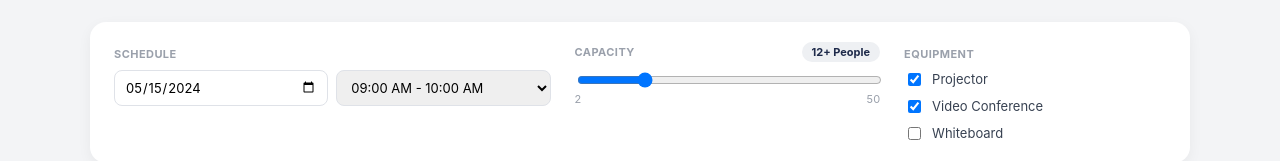
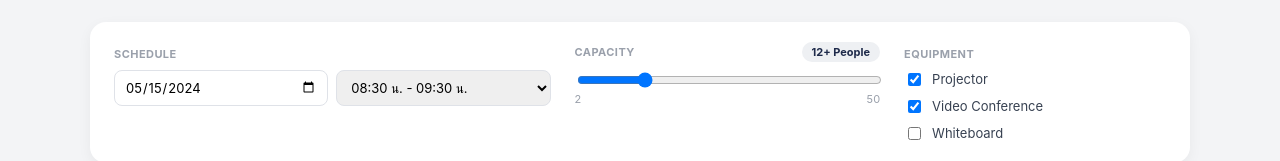
Before and after one commit to nattawutarms/uni-reserve-react, a React (Vite) app: page /rooms in a window 1280 px wide. Shown: the part 212-373 px from the top of the page. Built offline with nearby package versions, Linux system fonts and the light colour scheme; sample sign-in values are in the browser's storage.

Commit message:
Support multi-hour booking and Thai time format

```diff
--- a/src/api/mockApi.js
+++ b/src/api/mockApi.js
@@ -11,7 +11,7 @@
 */
 
 const FAKE_USERS = [
-  { identifier: "student@test.com", password: "123456", role: "user", name: "Somchai Student" },
+  { identifier: "2510717302001", password: "123456", role: "user", name: "Somchai Student" },
   { identifier: "admin@test.com", password: "admin123", role: "admin", name: "Admin User" },
 ];
 
--- a/src/pages/BrowseRoomsPage.jsx
+++ b/src/pages/BrowseRoomsPage.jsx
@@ -1,6 +1,8 @@
 import { useNavigate } from "react-router-dom";
 import { Video, Presentation, PenSquare, Users } from "lucide-react";
 import { rooms } from "../data/rooms.js";
+import { SLOT_TIMES } from "../data/schedule.js";
+import { slotRangeLabel } from "../utils/time.js";
 import AppHeader from "../components/AppHeader.jsx";
 import "./BrowseRoomsPage.css";
 // ไอคอนแทนอุปกรณ์แต่ละชนิด ใช้ key เดียวกับใน rooms.js (equipment array)
@@ -36,11 +38,12 @@ function BrowseRoomsPage() {
           <label className="filter-label">Schedule</label>
           <div className="filter-row">
             <input type="date" defaultValue="2024-05-15" />
-            <select defaultValue="09:00-10:00">
-              <option value="09:00-10:00">09:00 AM - 10:00 AM</option>
-              <option value="10:00-11:00">10:00 AM - 11:00 AM</option>
-              <option value="13:00-14:00">01:00 PM - 02:00 PM</option>
-              <option value="14:00-15:00">02:00 PM - 03:00 PM</option>
+            <select defaultValue={SLOT_TIMES[0]}>
+              {SLOT_TIMES.map((time) => (
+                <option key={time} value={time}>
+                  {slotRangeLabel(time)}
+                </option>
+              ))}
             </select>
           </div>
         </div>
--- a/src/pages/RoomDetailPage.jsx
+++ b/src/pages/RoomDetailPage.jsx
@@ -16,7 +16,7 @@ function RoomDetailPage() {
 
   const today = startOfToday();
   const [selectedDate, setSelectedDate] = useState(today);
-  const [selectedTime, setSelectedTime] = useState(null);
+  const [selectedSlots, setSelectedSlots] = useState([]);
 
   // ----- Calendar Guard: คำนวณว่าเลื่อนวัน ก่อนหน้า/ถัดไป ได้ไหม -----
   const canGoPrev = selectedDate > today;
@@ -25,14 +25,14 @@ function RoomDetailPage() {
   function goPrevDay() {
     if (canGoPrev) {
       setSelectedDate((d) => addDays(d, -1));
-      setSelectedTime(null); // เปลี่ยนวันแล้ว ล้าง slot ที่เลือกไว้
+      setSelectedSlots([]);
     }
   }
 
   function goNextDay() {
     if (canGoNext) {
       setSelectedDate((d) => addDays(d, 1));
-      setSelectedTime(null);
+      setSelectedSlots([]);
     }
   }
 
@@ -47,15 +47,46 @@ function RoomDetailPage() {
   const afternoonSlots = schedule.filter((s) => Number(s.time.split(":")[0]) >= 12);
 
   function handleSlotClick(slot) {
-    // Overlap Guard: ห้ามเลือก slot ที่ booked หรือ past
-    if (slot.status !== "available") return;
-    setSelectedTime((current) => (current === slot.time ? null : slot.time));
+    if (slot.status !== "available") return; // Overlap Guard: ห้ามเลือก slot ที่ booked/past
+
+    const clickedIndex = SLOT_TIMES.indexOf(slot.time);
+
+    setSelectedSlots((current) => {
+      if (current.length === 0) {
+        return [slot.time]; // ยังไม่มีอะไรเลือกไว้ เริ่มเลือกช่องนี้เป็นช่องแรก
+      }
+
+      const firstIndex = SLOT_TIMES.indexOf(current[0]);
+      const lastIndex = SLOT_TIMES.indexOf(current[current.length - 1]);
+
+      // คลิกช่องสุดท้ายที่เลือกไว้ซ้ำ -> ยุบออก (เอาออกจากท้าย)
+      if (clickedIndex === lastIndex) {
+        return current.slice(0, -1);
+      }
+
+      // คลิกช่องถัดจากช่องสุดท้ายพอดี -> ต่อเพิ่มไปข้างหลัง (ขยายเวลาให้นานขึ้น)
+      if (clickedIndex === lastIndex + 1) {
+        return [...current, slot.time];
+      }
+
+      // คลิกช่องก่อนหน้าช่องแรกพอดี -> ต่อเพิ่มไปข้างหน้า
+      if (clickedIndex === firstIndex - 1) {
+        return [slot.time, ...current];
+      }
+
+      // คลิกช่องอื่นที่ไม่ต่อเนื่องกับที่เลือกไว้ -> เริ่มเลือกใหม่จากช่องนี้
+      return [slot.time];
+    });
   }
 
   function handleReviewBooking() {
-    if (!selectedTime) return;
+    if (selectedSlots.length === 0) return;
     navigate(`/rooms/${room.id}/confirm`, {
-      state: { dateKey: toDateKey(selectedDate), time: selectedTime },
+      state: {
+        dateKey: toDateKey(selectedDate),
+        time: selectedSlots[0], // เวลาเริ่มต้น = slot แรกที่เลือก
+        duration: selectedSlots.length, // จำนวนชั่วโมง = จำนวน slot ที่เลือก
+      },
     });
   }
 
@@ -144,25 +175,39 @@ function RoomDetailPage() {
           <p className="slot-group-label">Morning</p>
           <div className="slot-list">
             {morningSlots.map((slot) => (
-              <SlotRow key={slot.time} slot={slot} selectedTime={selectedTime} onClick={handleSlotClick} />
+              <SlotRow
+                key={slot.time}
+                slot={slot}
+                isSelected={selectedSlots.includes(slot.time)}
+                onClick={handleSlotClick}
+              />
             ))}
           </div>
 
           <p className="slot-group-label">Afternoon</p>
           <div className="slot-list">
             {afternoonSlots.map((slot) => (
-              <SlotRow key={slot.time} slot={slot} selectedTime={selectedTime} onClick={handleSlotClick} />
+              <SlotRow
+                key={slot.time}
+                slot={slot}
+                isSelected={selectedSlots.includes(slot.time)}
+                onClick={handleSlotClick}
+              />
             ))}
           </div>
 
           <div className="duration-row">
             <span>Duration</span>
-            <strong>{selectedTime ? "1 hour" : "-"}</strong>
+            <strong>
+              {selectedSlots.length === 0
+                ? "-"
+                : `${selectedSlots.length} hour${selectedSlots.length > 1 ? "s" : ""}`}
+            </strong>
           </div>
 
           <button
             className="review-btn"
-            disabled={!selectedTime}
+            disabled={selectedSlots.length === 0}
             onClick={handleReviewBooking}
           >
             Review Booking →
@@ -174,8 +219,7 @@ function RoomDetailPage() {
 }
 
 // แถวของแต่ละ slot เวลา แยกเป็น component ย่อยให้โค้ดหลักอ่านง่ายขึ้น
-function SlotRow({ slot, selectedTime, onClick }) {
-  const isSelected = selectedTime === slot.time;
+function SlotRow({ slot, isSelected, onClick }) {
   const status = isSelected ? "selected" : slot.status;
 
   return (
--- a/src/utils/time.js
+++ b/src/utils/time.js
@@ -2,19 +2,20 @@
 
 export function formatTime12(time24) {
   const [h, m] = time24.split(":").map(Number);
-  const period = h >= 12 ? "PM" : "AM";
-  const hour12 = h % 12 === 0 ? 12 : h % 12;
-  return `${hour12}:${String(m).padStart(2, "0")} ${period}`;
+  return `${String(h).padStart(2, "0")}:${String(m).padStart(2, "0")} น.`;
+}
+
+export function addHours(time24, hours) {
+  const [h, m] = time24.split(":").map(Number);
+  const newH = (h + hours) % 24;
+  return `${String(newH).padStart(2, "0")}:${String(m).padStart(2, "0")}`;
 }
 
 export function addOneHour(time24) {
-  const [h, m] = time24.split(":").map(Number);
-  const newH = (h + 1) % 24;
-  return `${String(newH).padStart(2, "0")}:${String(m).padStart(2, "0")}`;
+  return addHours(time24, 1);
 }
 
-// คืนค่าเป็น "10:30 AM - 11:30 AM" จากเวลาเริ่มต้น (การจองขั้นต่ำ 1 ชั่วโมงตามสเปค)
-export function slotRangeLabel(startTime24) {
-  const endTime24 = addOneHour(startTime24);
+export function slotRangeLabel(startTime24, durationHours = 1) {
+  const endTime24 = addHours(startTime24, durationHours);
   return `${formatTime12(startTime24)} - ${formatTime12(endTime24)}`;
 }
```
